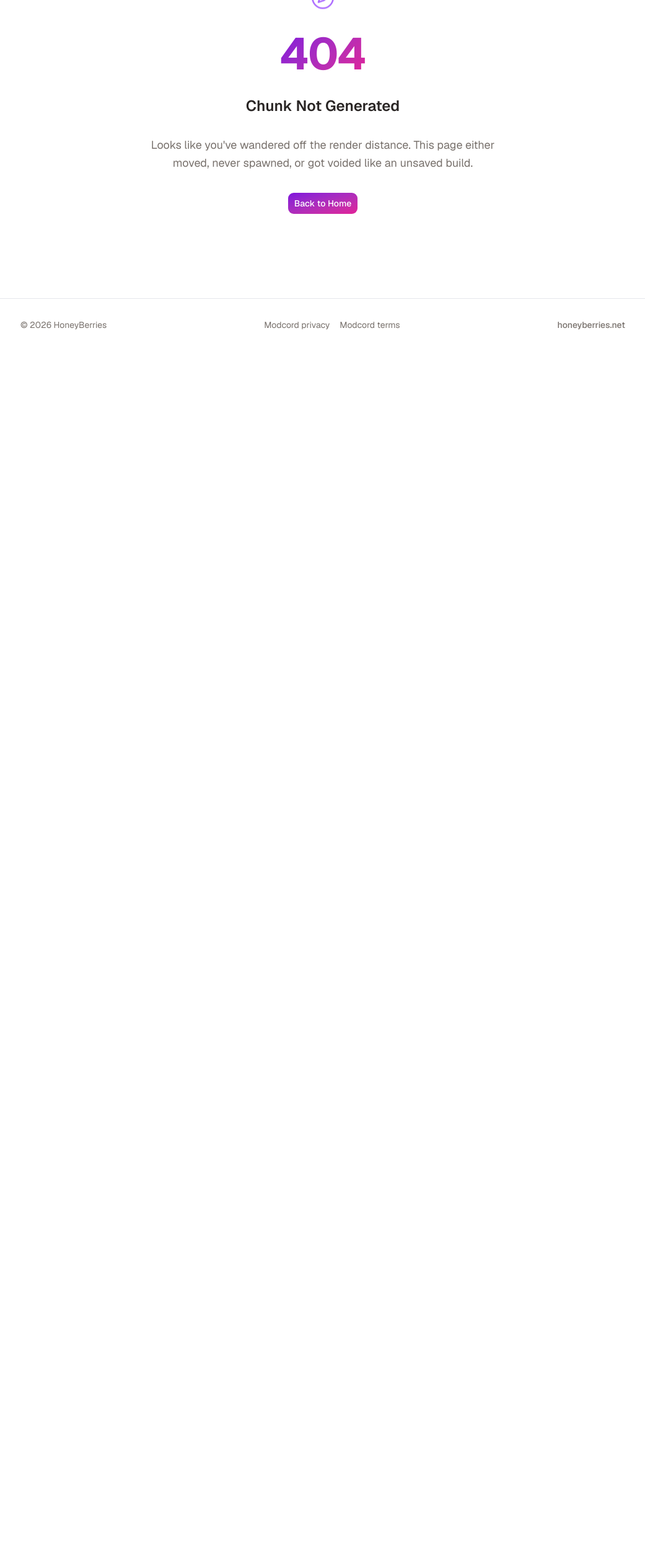
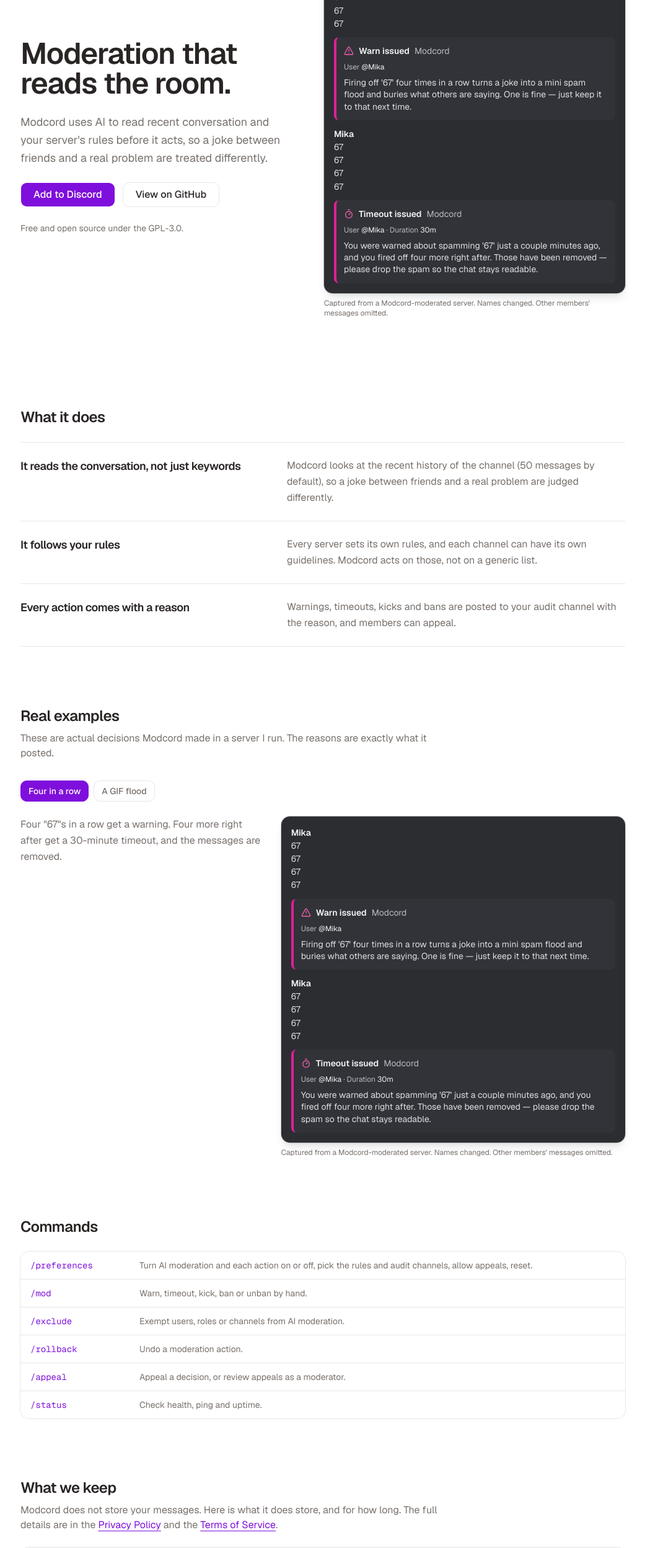
Before and after one commit to HoneyBerries/honeyberries.net, a Next.js app: page /projects/modcord in a window 1280 px wide. Before the commit this address had no page. Shown: the part 234-2731 px from the top of the page at 62% size, without its empty margins (119-1160 px from the left). Before the commit the page ends 800 px from the top, so only its background shows below. Built offline with nearby package versions, Linux system fonts and the light colour scheme.

Commit message:
Add the Modcord landing page
Co-Authored-By: Claude Sonnet 5.5 <noreply@anthropic.com>
Claude-Session: https://claude.ai/code/session_011Bj1hZH4dw1pzxFRJezoeC

```diff
--- /dev/null
+++ b/app/projects/modcord/page.tsx
@@ -0,0 +1,129 @@
+import Link from "next/link"
+
+import { CommandsTable } from "@/components/modcord/commands-table"
+import { Examples } from "@/components/modcord/examples"
+import { FeatureList } from "@/components/modcord/feature-list"
+import { HeroMock } from "@/components/modcord/hero-mock"
+import { RetentionTable } from "@/components/modcord/retention-table"
+import { Section } from "@/components/site/section"
+import { Button } from "@/components/ui/button"
+import { MODCORD_INVITE_URL, MODCORD_REPO_URL } from "@/lib/data/site"
+import { pageMetadata } from "@/lib/metadata"
+
+export const metadata = pageMetadata({
+  path: "/projects/modcord",
+  title: "Modcord",
+  description:
+    "Modcord is a free, open-source Discord moderation bot that uses AI to read the conversation and your server's rules before it acts.",
+})
+
+function InviteButton({ className }: { className?: string }) {
+  return (
+    <Button
+      size="lg"
+      className={className ?? "h-10 px-5 text-base"}
+      nativeButton={false}
+      render={
+        <a href={MODCORD_INVITE_URL} target="_blank" rel="noopener noreferrer" />
+      }
+    >
+      Add to Discord
+    </Button>
+  )
+}
+
+export default function ModcordPage() {
+  return (
+    <>
+      <Section className="grid gap-12 py-16 md:grid-cols-[1fr_1.1fr] md:items-center md:py-24">
+        <div className="flex flex-col items-start gap-6">
+          <h1 className="text-4xl font-semibold tracking-tight sm:text-5xl">
+            Moderation that reads the room.
+          </h1>
+          <p className="max-w-prose text-lg leading-relaxed text-muted-foreground">
+            Modcord uses AI to read recent conversation and your server&apos;s
+            rules before it acts, so a joke between friends and a real problem
+            are treated differently.
+          </p>
+          <div className="flex flex-wrap items-center gap-3">
+            <InviteButton />
+            <Button
+              variant="outline"
+              size="lg"
+              className="h-10 px-5 text-base"
+              nativeButton={false}
+              render={
+                <a
+                  href={MODCORD_REPO_URL}
+                  target="_blank"
+                  rel="noopener noreferrer"
+                />
+              }
+            >
+              View on GitHub
+            </Button>
+          </div>
+          <p className="text-sm text-muted-foreground">
+            Free and open source under the GPL-3.0.
+          </p>
+        </div>
+        <HeroMock />
+      </Section>
+
+      <Section className="py-12">
+        <h2 className="mb-6 text-2xl font-semibold tracking-tight">
+          What it does
+        </h2>
+        <FeatureList />
+      </Section>
+
+      <Section className="py-12">
+        <h2 className="mb-2 text-2xl font-semibold tracking-tight">
+          Real examples
+        </h2>
+        <p className="mb-8 max-w-prose text-muted-foreground">
+          These are actual decisions Modcord made in a server I run. The
+          reasons are exactly what it posted.
+        </p>
+        <Examples />
+      </Section>
+
+      <Section className="py-12">
+        <h2 className="mb-6 text-2xl font-semibold tracking-tight">Commands</h2>
+        <CommandsTable />
+      </Section>
+
+      <Section className="py-12">
+        <h2 className="mb-2 text-2xl font-semibold tracking-tight">
+          What we keep
+        </h2>
+        <p className="mb-6 max-w-prose text-muted-foreground">
+          Modcord does not store your messages. Here is what it does store, and
+          for how long. The full details are in the{" "}
+          <Link
+            href="/projects/modcord/privacy"
+            className="text-primary underline underline-offset-4"
+          >
+            Privacy Policy
+          </Link>{" "}
+          and the{" "}
+          <Link
+            href="/projects/modcord/terms"
+            className="text-primary underline underline-offset-4"
+          >
+            Terms of Service
+          </Link>
+          .
+        </p>
+        <RetentionTable />
+      </Section>
+
+      <Section className="flex flex-col items-start gap-4 py-16">
+        <h2 className="text-2xl font-semibold tracking-tight">
+          Try it in your server
+        </h2>
+        <InviteButton />
+      </Section>
+    </>
+  )
+}
--- /dev/null
+++ b/components/modcord/commands-table.tsx
@@ -0,0 +1,17 @@
+import { commands } from "@/lib/data/modcord"
+
+export function CommandsTable() {
+  return (
+    <dl className="divide-y rounded-xl ring-1 ring-foreground/10">
+      {commands.map(({ command, summary }) => (
+        <div
+          key={command}
+          className="grid gap-1 px-4 py-3 sm:grid-cols-[10rem_1fr] sm:gap-4"
+        >
+          <dt className="font-mono text-sm text-primary">{command}</dt>
+          <dd className="text-sm text-muted-foreground">{summary}</dd>
+        </div>
+      ))}
+    </dl>
+  )
+}
--- /dev/null
+++ b/components/modcord/feature-list.tsx
@@ -0,0 +1,19 @@
+import { features } from "@/lib/data/modcord"
+
+export function FeatureList() {
+  return (
+    <ul className="divide-y border-y">
+      {features.map(({ title, body }) => (
+        <li
+          key={title}
+          className="grid gap-2 py-6 md:grid-cols-[1fr_1.4fr] md:gap-10"
+        >
+          <h3 className="text-lg font-semibold tracking-tight">{title}</h3>
+          <p className="max-w-prose leading-relaxed text-muted-foreground">
+            {body}
+          </p>
+        </li>
+      ))}
+    </ul>
+  )
+}
--- /dev/null
+++ b/components/modcord/retention-table.tsx
@@ -0,0 +1,29 @@
+import { retentionRows } from "@/lib/data/modcord"
+
+export function RetentionTable() {
+  return (
+    <div className="overflow-x-auto rounded-xl ring-1 ring-foreground/10">
+      <table className="w-full min-w-[34rem] border-collapse text-left text-sm">
+        <caption className="sr-only">
+          What Modcord stores and for how long
+        </caption>
+        <thead>
+          <tr className="border-b bg-muted/50">
+            <th scope="col" className="px-4 py-3 font-medium">Data</th>
+            <th scope="col" className="px-4 py-3 font-medium">What it contains</th>
+            <th scope="col" className="px-4 py-3 font-medium">How long we keep it</th>
+          </tr>
+        </thead>
+        <tbody>
+          {retentionRows.map((row) => (
+            <tr key={row.data} className="border-b last:border-0 align-top">
+              <th scope="row" className="px-4 py-3 font-medium">{row.data}</th>
+              <td className="px-4 py-3 text-muted-foreground">{row.contents}</td>
+              <td className="px-4 py-3">{row.kept}</td>
+            </tr>
+          ))}
+        </tbody>
+      </table>
+    </div>
+  )
+}
```
